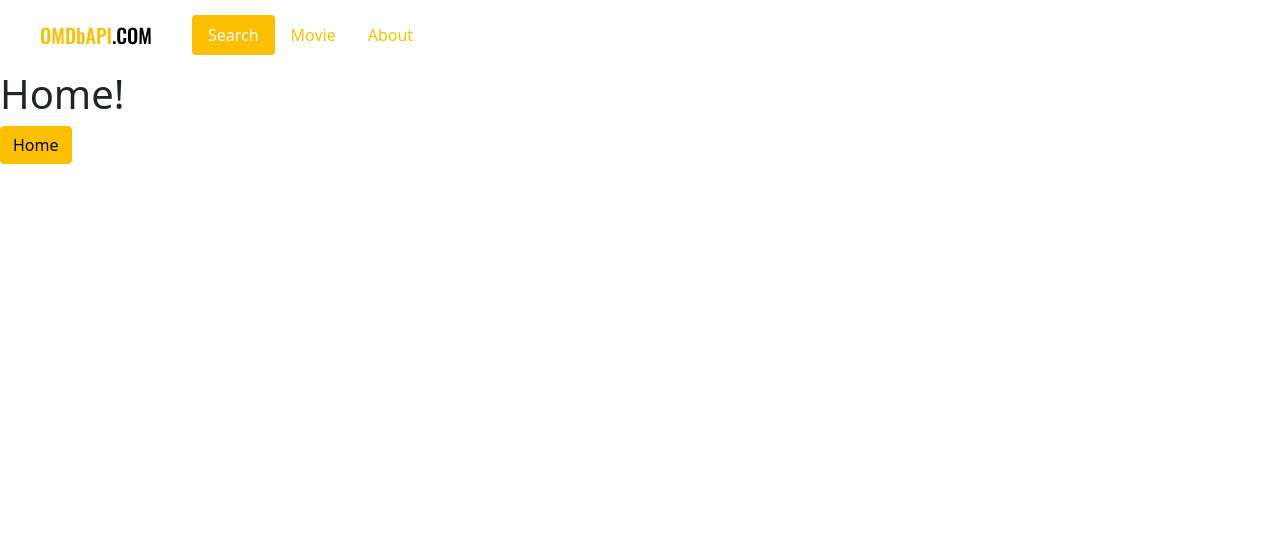
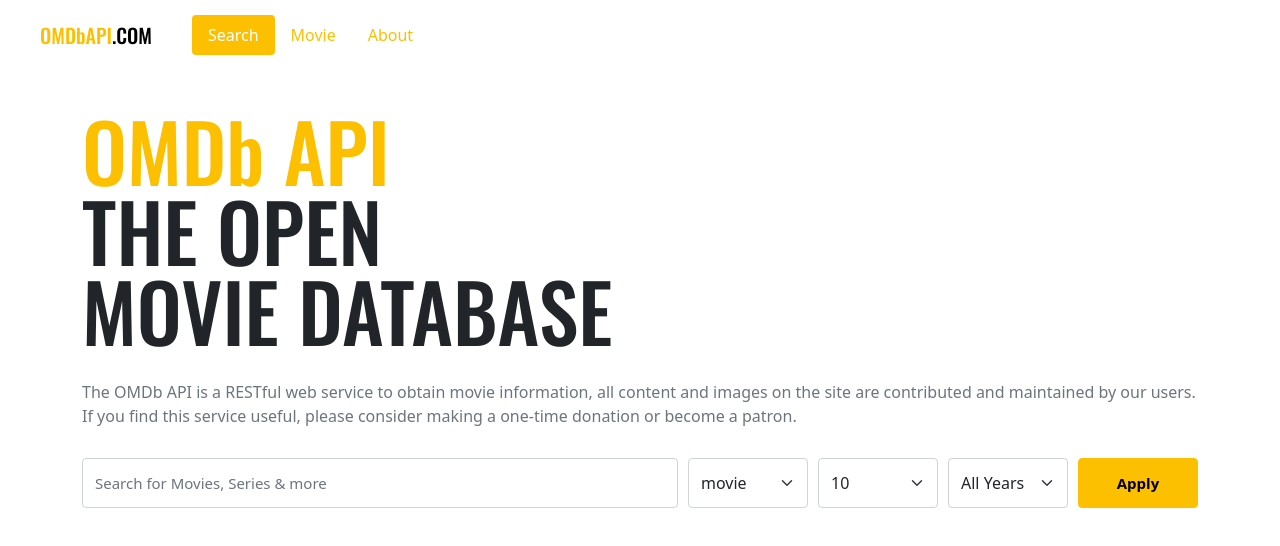
Before and after one commit to semnil5202/Vue3_Movie, a Vue app: page / in a window 1280 px wide. Shown: the top 546 px of the page. Built offline with nearby package versions, Linux system fonts and the light colour scheme.

Commit message:
search button

```diff
--- /dev/null
+++ b/src/components/Headline.vue
@@ -0,0 +1,33 @@
+<template>
+  <div class="container">
+    <h1>
+      <span>OMDb API</span> <br />
+      THE OPEN <br />
+      MOVIE DATABASE
+    </h1>
+    <p>
+      The OMDb API is a RESTful web service to obtain movie information, all content and images on the site are contributed and maintained by our users. <br />
+      If you find this service useful, please consider making a one-time donation or become a patron.
+    </p>
+  </div>
+</template>
+
+<style lang="scss" scoped>
+@import "~/scss/main";
+
+.container {
+    padding-top: 40px;
+}
+h1 {
+    line-height: 1;
+    font-family: "Oswald", sans-serif;
+    font-size: 80px;
+    span {
+        color : $primary;
+    }
+}
+p {
+    margin: 30px 0;
+    color: $gray-600;
+}
+</style>
--- /dev/null
+++ b/src/components/Search.vue
@@ -0,0 +1,101 @@
+<template>
+  <div class="container">
+    <input
+      v-model="title"
+      class="form-control"
+      type="text"
+      placeholder="Search for Movies, Series & more"
+      @keyup.enter="apply" />
+    <div class="selects">
+      <select
+        v-for="filter in filters"
+        v-model="$data[filter.name]"
+        :key="filter.name"
+        class="form-select">
+        <option
+          v-if="filter.name === 'year'"
+          value="">
+          All Years
+        </option>
+        <option
+          v-for="item in filter.items"
+          :key="item">
+          {{ item }}
+        </option>
+      </select>
+    </div>
+    <button
+      class="btn btn-primary"
+      @click="apply">
+      Apply
+    </button>
+  </div>
+</template>
+
+<script>
+export default {
+    data() {
+        return {
+            title : '',
+            type : 'movie',
+            number : 10,
+            year : '',
+            filters : [
+                {
+                    name : 'type',
+                    items : ['movie', 'series', 'episode']
+                },
+                {
+                    name : 'number',
+                    items : [10, 20, 30]
+                },
+                {
+                    name : 'year',
+                    items : (() => {
+                        const years = []
+                        const thisYear = new Date().getFullYear()
+                        for (let i = thisYear; i >= 1985; i--) {
+                            years.push(i)
+                        }
+                        return years
+                    })()
+                },
+            ]
+        }
+    },
+    methods: {
+        apply() {
+
+        }
+    }
+}
+</script>
+
+<style lang="scss" scoped>
+.container {
+    display : flex;
+    > * {
+        margin-right: 10px;
+        font-size: 15px;
+        &:last-child {
+            margin-right: 0px;
+        }
+    }
+    .selects {
+        display: flex;
+        select {
+            width: 120px;
+            margin-right: 10px;
+            &:last-child {
+                margin-right: 0;
+            }
+        }
+    }
+    .btn {
+        width: 120px;
+        height: 50px;
+        font-weight: 700;
+        flex-shrink: 0;
+    }
+}
+</style>
--- a/src/routes/Home.vue
+++ b/src/routes/Home.vue
@@ -1,6 +1,16 @@
 <template>
-  <h1>Home!</h1>
-  <div class="btn btn-primary">
-    Home
-  </div>
+  <Headline />
+  <Search />
 </template>
+
+<script>
+import Headline from '~/components/Headline'
+import Search from '~/components/Search'
+
+export default {
+  components : {
+    Headline,
+    Search
+  }
+}
+</script>
```
